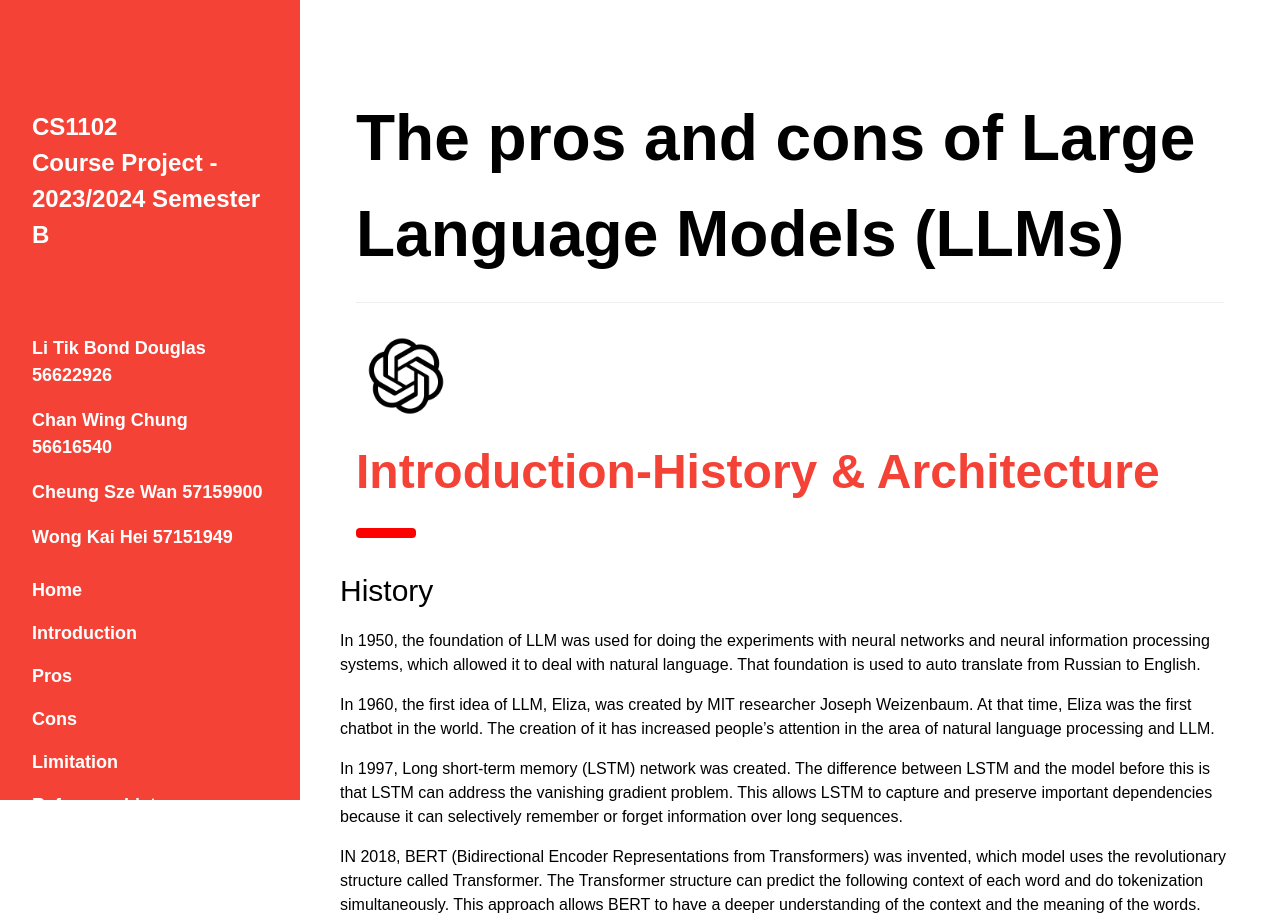
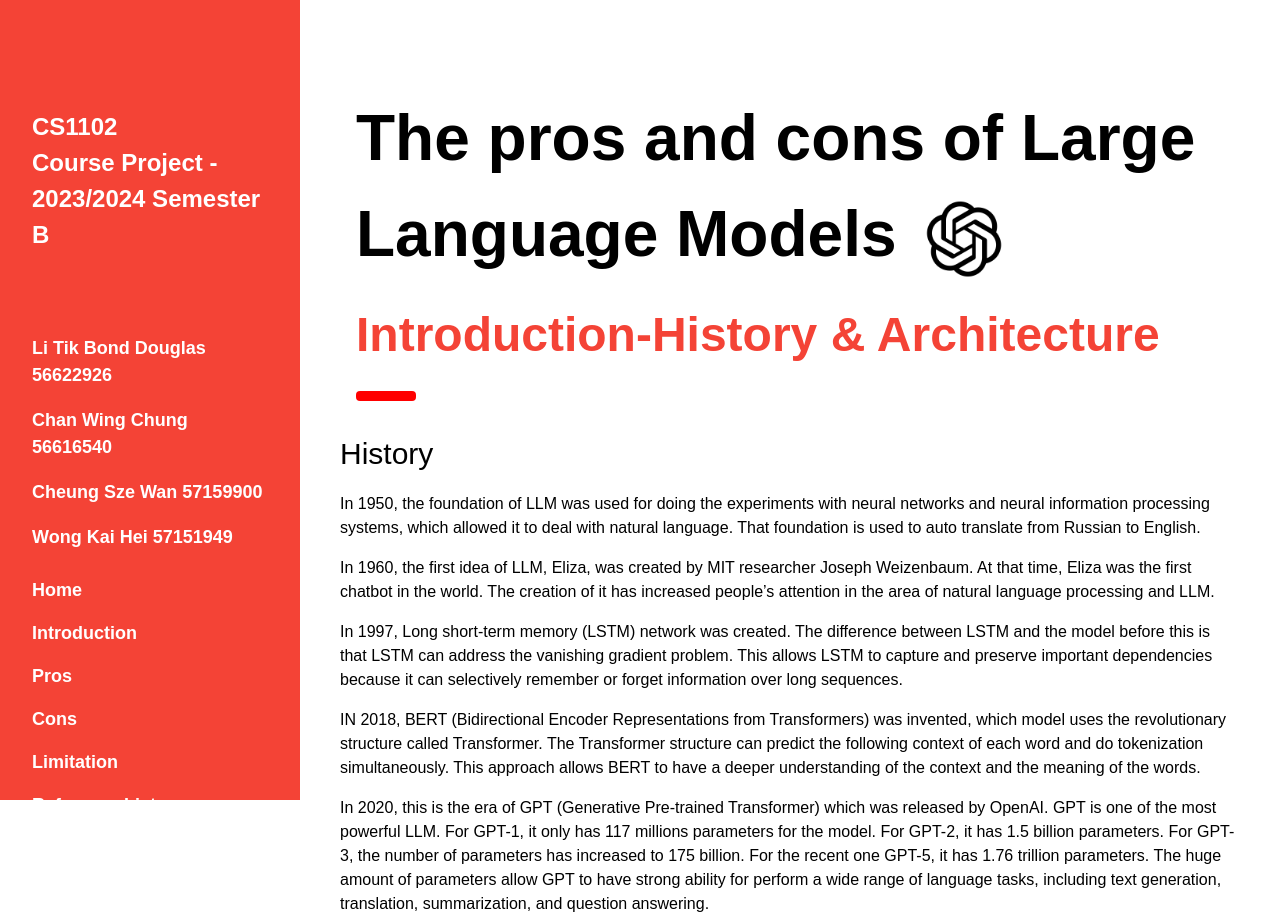
Before and after one commit to junjl36/CS1102prj, a plain HTML site: page index.html in a window 1280 px wide. Shown: the top 920 px of the page. Drawn offline with Linux system fonts and the light colour scheme; a web font is replaced by a local one.

Commit message:
Update index.html

```diff
--- a/index.html
+++ b/index.html
@@ -49,8 +49,7 @@ body {font-size:16px;}
 
   <!-- Header -->
   <div class="w3-container" style="margin-top:80px" id="Introduction">
-    <h1 class="w3-jumbo"><b>The pros and cons of Large Language Models (LLMs)
-	    <hr style="font-size: 60px">
+    <h1 class="w3-jumbo"><b>The pros and cons of Large Language Models
 	    <img src="https://github.com/junjl36/CS1102prj/blob/main/openai-logo.png?raw=true" width="100" height="100"></b></h1>
     <h1 class="w3-xxxlarge w3-text-red"><b>Introduction-History & Architecture</b></h1>
     <hr style="width:50px;border:5px solid red" class="w3-round">
```
